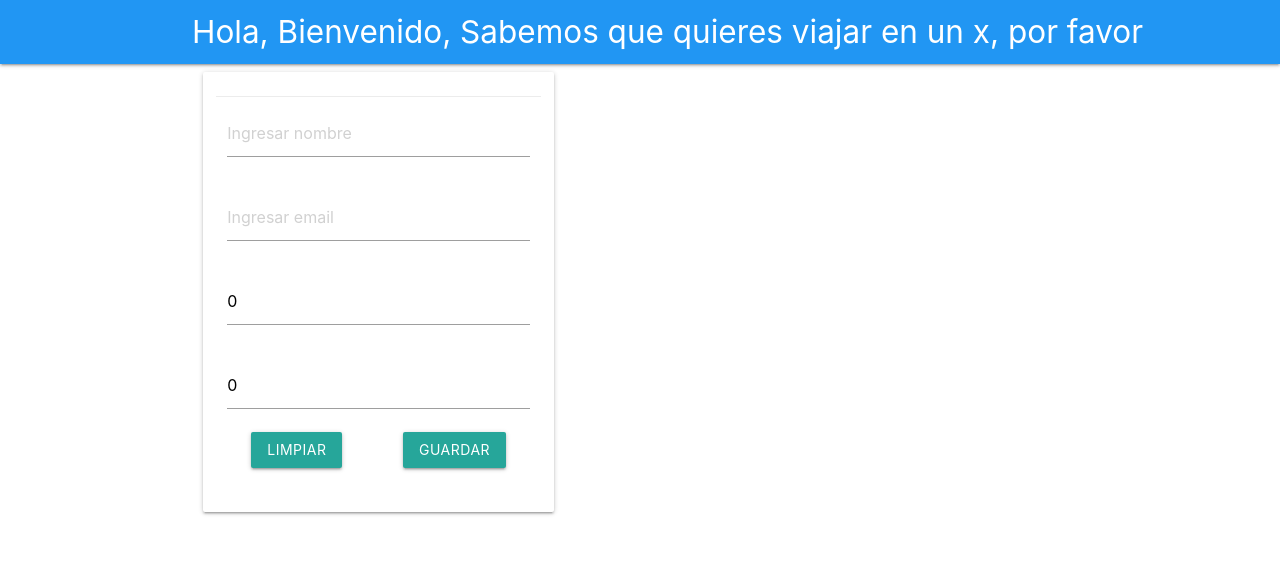
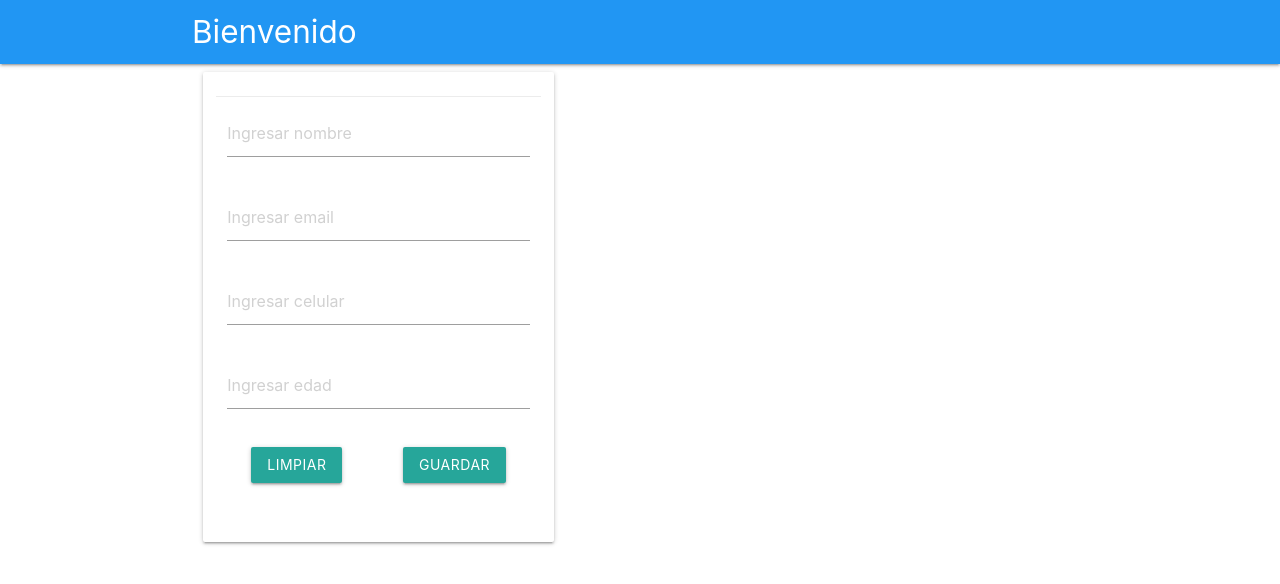
Before and after one commit to FAVHYAN/Ekoomedia, an Angular app in the folder frontend/: page / in a window 1280 px wide. Shown: the top 584 px of the page. Built offline with nearby package versions, Linux system fonts and the light colour scheme.

Commit message:
Saved users from front to back is ok

```diff
--- a/frontend/src/app/app.component.html
+++ b/frontend/src/app/app.component.html
@@ -1,6 +1,6 @@
-<nav class="nav-weapper blue">
+<nav class="nav-wrapper blue">
   <div class="container">
-    <a href="/" class="brand-logo"> Hola, Bienvenido, Sabemos que quieres viajar en un x, por favor diligencia el siguiente formulario: </a>
+    <a href="/" class="brand-logo">Bienvenido</a>
   </div>
 </nav>
 <app-persons></app-persons>
--- a/frontend/src/app/components/persons/persons.component.html
+++ b/frontend/src/app/components/persons/persons.component.html
@@ -6,21 +6,24 @@
 					<form #personForm="ngForm" (ngSubmit)="addPerson(personForm)">
 						<div class="row">
 							<div class="input-field col s12">
-								 <input type="text" name="name" #name="ngModel" [(ngModel)]="personService.selectedPerson.name" placeholder="Ingresar nombre">
+								<input type="text" name="name" #name="ngModel" [(ngModel)] = "personService.selectedPerson.name" placeholder="Ingresar nombre">
 							</div>
+
 							<div class="input-field col s12">
-								 <input type="text" name="email" #email="ngModel" [(ngModel)]="personService.selectedPerson.email" placeholder="Ingresar email">
+								<input type="text" name="email" #email="ngModel" [(ngModel)] = "personService.selectedPerson.email" placeholder="Ingresar email">
 							</div>
+
 							<div class="input-field col s12">
-								 <input type="text" name="celphone" #celphone="ngModel" [(ngModel)]="personService.selectedPerson.celphone" placeholder="Ingresar numero de contacto">
+								<input type="text" name="celphone" #celphone="ngModel" [(ngModel)] = "personService.selectedPerson.celphone"  placeholder="Ingresar celular">
 							</div>
+
 							<div class="input-field col s12">
-								 <input type="text" name="age" #age="ngModel" [(ngModel)]="personService.selectedPerson.age" placeholder="Ingresar la edad">
+								<input type="text" name="age" #age="ngModel" [(ngModel)] = "personService.selectedPerson.age"  placeholder="Ingresar edad">
 							</div>
 							<div class="card-action">
-								<div class="input field col s12">
+								<div class="input-field col s12">
 									<button class="btn" (click)="resetForm(personForm)">Limpiar</button>
-									<button class="btn right">Guardar</button>
+									<button class="btn right" >Guardar</button>
 								</div>
 							</div>
 						</div>
@@ -28,8 +31,6 @@
 				</div>
 			</div>
 		</div>
-		<div class="col s7">
-
-		</div>
+		<div class="col s7"></div>
 	</div>
 </div>
--- a/frontend/src/app/components/persons/persons.component.ts
+++ b/frontend/src/app/components/persons/persons.component.ts
@@ -1,6 +1,8 @@
 import { Component, OnInit } from '@angular/core';
-import { PersonService } from '../../services/person.service';
+import { PersonService } from '../../services/person.service'
 import { NgForm } from '@angular/forms';
+
+declare var M: any;
 
 @Component({
   selector: 'app-persons',
@@ -14,17 +16,20 @@ export class PersonsComponent implements OnInit {
 
   ngOnInit() {
   }
+
+  resetForm(form?: NgForm){
+  	if(form){
+  		form.reset();
+  		this.personService.selectedPerson;
+  	}
+  }
+
   addPerson(form: NgForm){
   	this.personService.postPerson(form.value)
-  		.subscribe(res=>{
-  			console.log(res);
+  		.subscribe(res => {
+  		  	this.resetForm(form);
   		})
 
   }
-  resetForm(form?: NgForm ){
-  	if(form){
-  		form.reset();
-  		this.personService.selectedPerson = 0;
-  	}
-  }
+
 }
--- a/frontend/src/app/models/person.ts
+++ b/frontend/src/app/models/person.ts
@@ -1,7 +1,7 @@
 export class Person {
 
 
-constructor( _id = '', name = '', email = '', celphone = 0, age = 0){
+	construct(_id = '',name = '', email = '', celphone = 0, age = 0 ){
 		this._id = _id;
 		this.name = name;
 		this.email = email;
--- a/frontend/src/app/services/person.service.ts
+++ b/frontend/src/app/services/person.service.ts
@@ -2,33 +2,37 @@ import { Injectable } from '@angular/core';
 import { HttpClient } from '@angular/common/http';
 import { Person } from '../models/person';
 import { PersonsComponent } from '../components/persons/persons.component';
-
 @Injectable({
   providedIn: 'root'
 })
 export class PersonService {
 
-selectedPerson: Person;
-person: Person[];
-readonly URL_API = 'http://localhost:8000/api/persons';
+
+	selectedPerson: Person;
+	persons: Person[];
+	readonly URL_API = 'http://localhost:8000/person';
 
   constructor(private http: HttpClient) {
   	this.selectedPerson = new Person();
   }
 
   getPersons(){
+
   	return this.http.get(this.URL_API);
+
   }
 
   postPerson(Person: Person){
   	return this.http.post(this.URL_API, Person);
+
   }
 
   putPerson(person: Person){
-  	return this.http.put(this.URL_API+'/${person._id}', person);
+  	return this.http.put(this.URL_API + '${person._id}', person);
   }
 
-  deletePerson(id: string){
-  	return this.http.delete(this.URL_API + '${_id');
+  deletePerson(id: String){
+  	return this.http.delete(this.URL_API + '/${_id}');
   }
+
 }
--- a/frontend/src/index.html
+++ b/frontend/src/index.html
@@ -9,9 +9,7 @@
   <link rel="icon" type="image/x-icon" href="favicon.ico">
    <!-- Compiled and minified CSS -->
     <link rel="stylesheet" href="https://cdnjs.cloudflare.com/ajax/libs/materialize/1.0.0/css/materialize.min.css">
-    <!-- Material Icons -->
     <link href="https://fonts.googleapis.com/icon?family=Material+Icons" rel="stylesheet">
-
 </head>
 <body>
   <app-root></app-root>
```
Also changed, not shown: 2 other files (tests, documents, lock files or other folders). Lines whose indentation alone changed are shown as unchanged.
